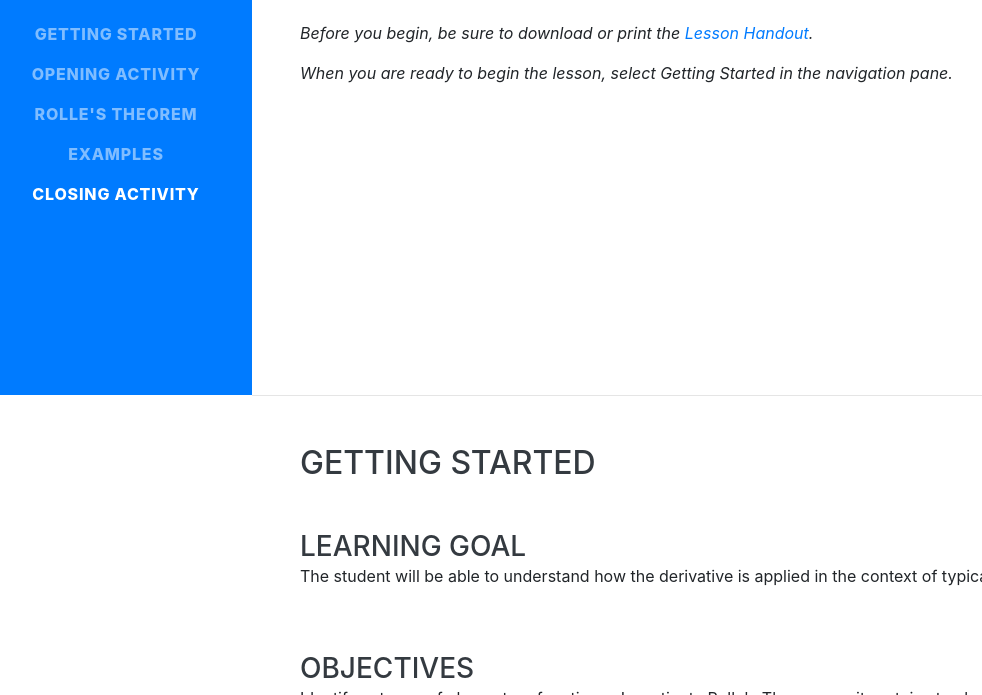
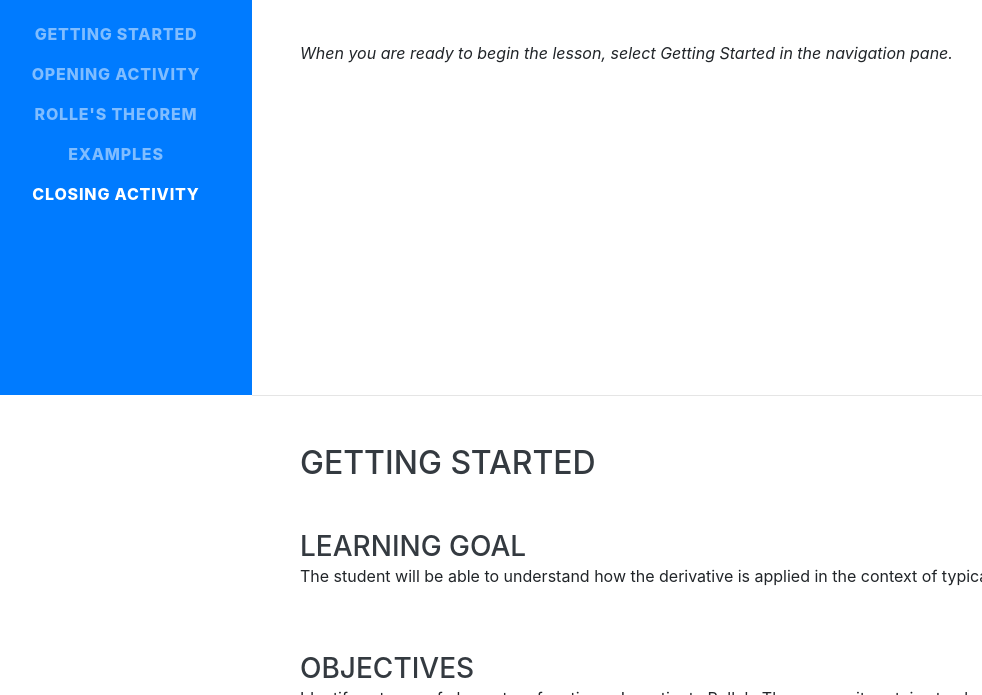
Before and after one commit to wshilton/rollesthm, a website with bundled scripts: page index.html in a window 1280 px wide. Shown: the part 405-1100 px from the top of the page, without its empty margins (20-1002 px from the left). Built offline with nearby package versions, Linux system fonts and the light colour scheme; a web font is replaced by a local one.

Commit message:
Update index.html

```diff
--- a/index.html
+++ b/index.html
@@ -73,7 +73,6 @@
         </h1>
         <div class="subheading mb-5">Applications of Derivatives · Calculus I
         </div>
-        <p><i>Before you begin, be sure to download or print the <a href="di_final.pdf" target="_blank">Lesson Handout</a>.</i></p>
         <p><i>When you are ready to begin the lesson, select Getting Started in the navigation pane.</i></p>
       </div>
     </section>
```
